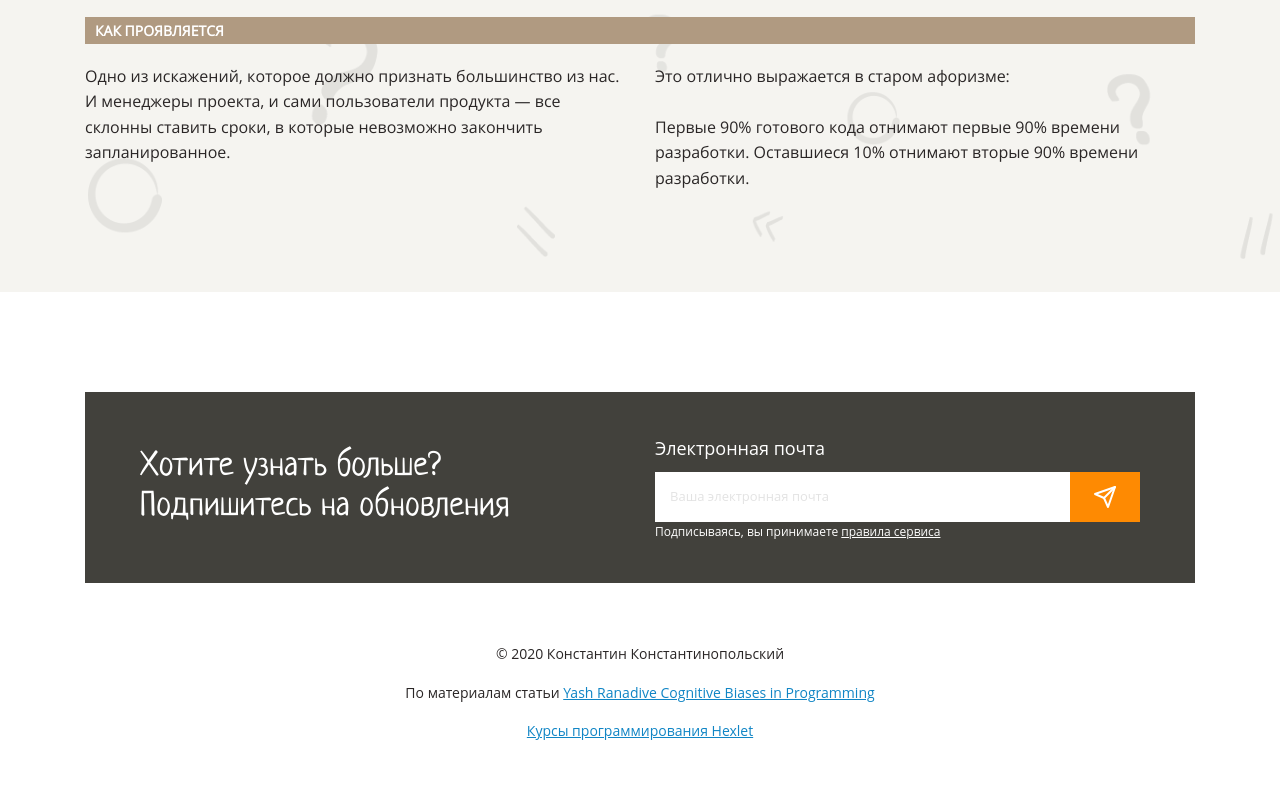
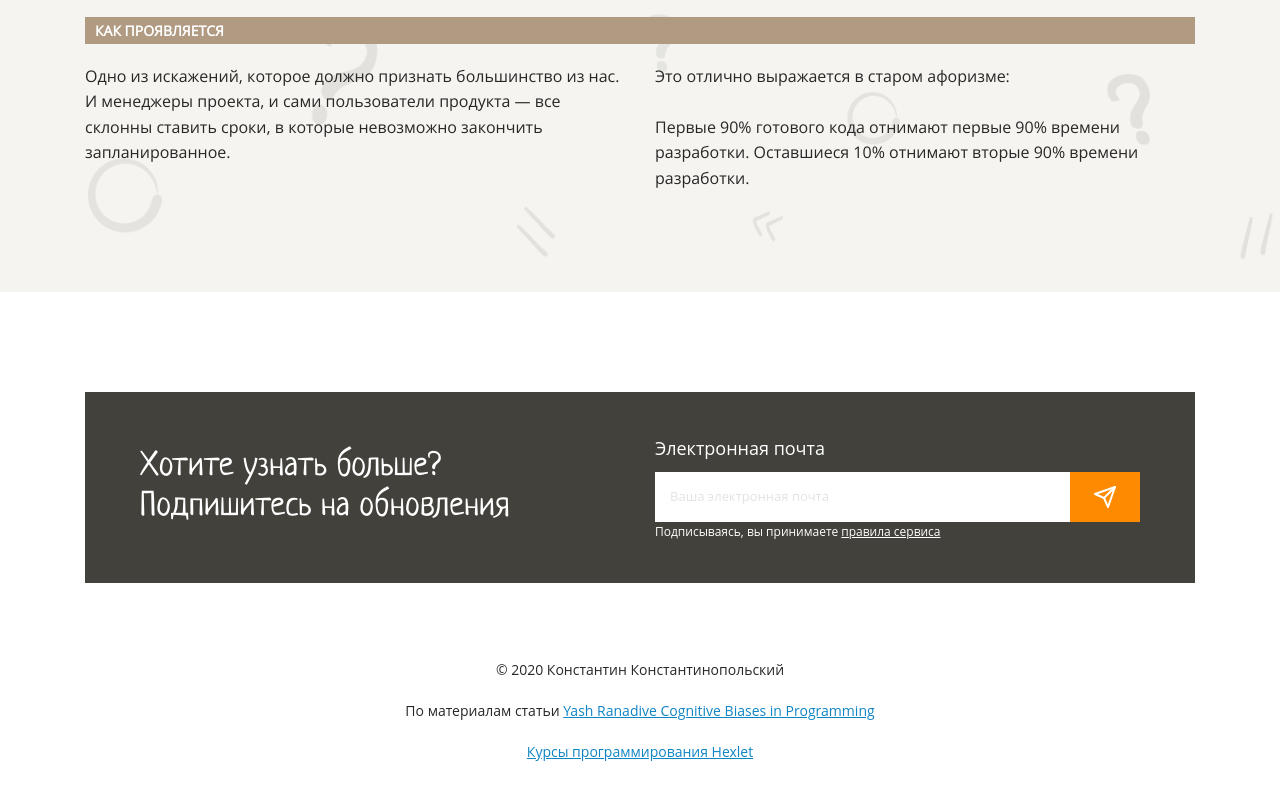
Before and after one commit to levanse/layout-designer-project-58, a website: page src/index.html in a window 1280 px wide. Shown: the part 6922-7722 px from the top of the page. Drawn offline with Linux system fonts and the light colour scheme.

Commit message:
fix section footer

```diff
--- a/src/styles/style.css
+++ b/src/styles/style.css
@@ -535,6 +535,7 @@ img {
 }
 
 .footer-container {
+  padding-bottom: 110px;
 }
 
 .footer-columns {
@@ -588,7 +589,7 @@ img {
 }
 
 .footer-contact {
-  margin-top: 60px;
+  margin-top: 76px;
 
   text-align: center;
 }
@@ -599,6 +600,10 @@ img {
   font-family: 'Open Sans', sans-serif;
   font-weight: 400;
   font-size: 14px;
+  line-height: 25px;
+}
+
+.footer-text:first-child {
   line-height: 160%;
 }
 
```
